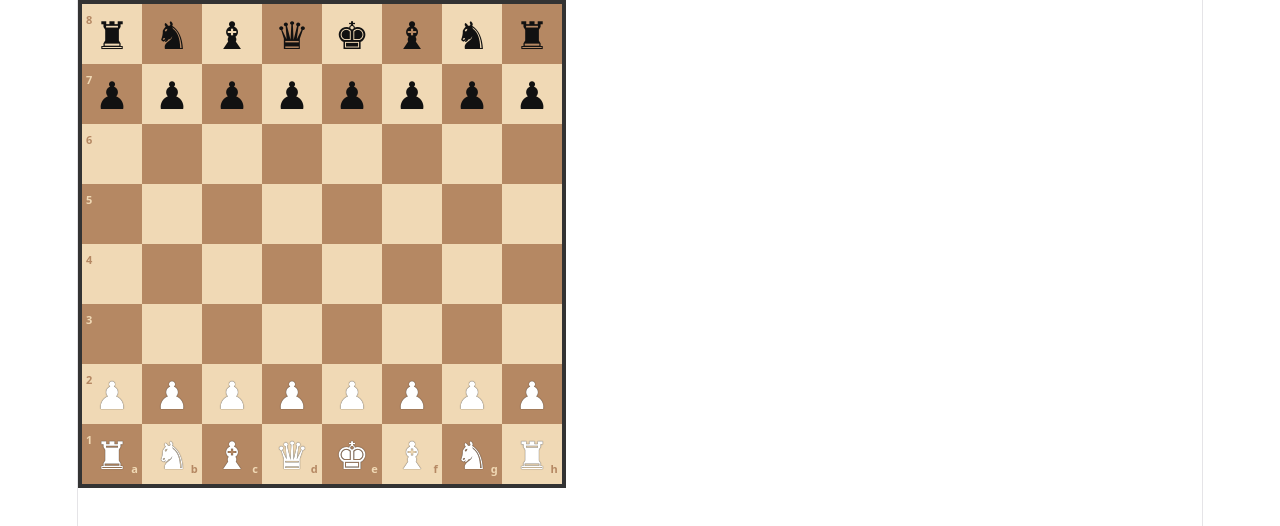
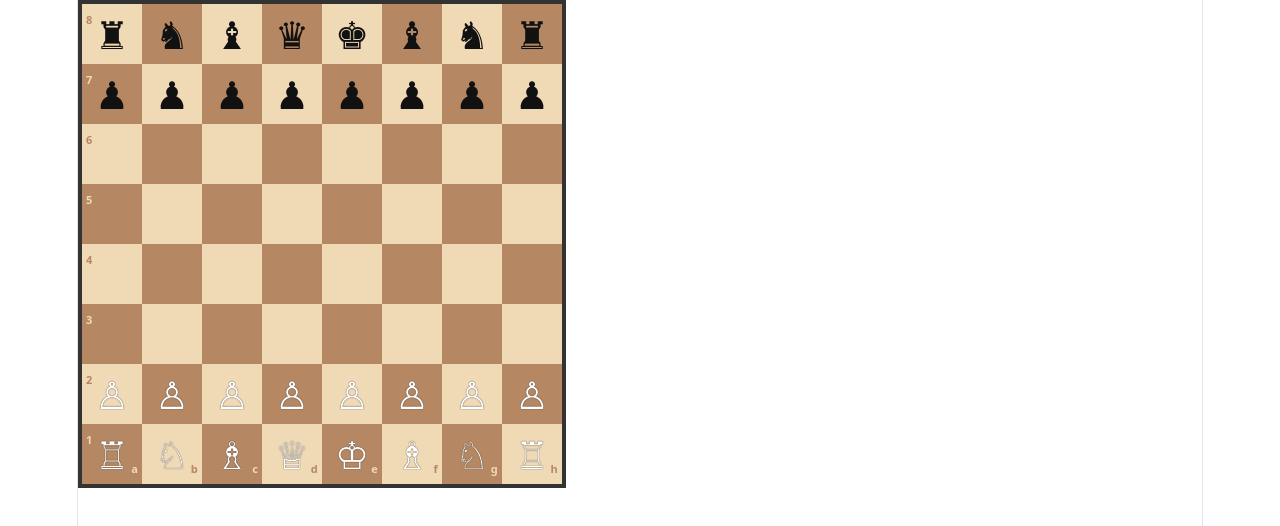
Before and after one commit to Kyle3408/chess-project-frem2, a Vue app: page / in a window 1280 px wide. Shown: the top 526 px of the page. Built offline with nearby package versions, Linux system fonts and the light colour scheme.

Commit message:
added rules but bug on pawn promotion

```diff
--- a/src/chess_core/board.js
+++ b/src/chess_core/board.js
@@ -1,225 +1,121 @@
 // src/chess_core/board.js
-import { Piece, COLOR, PIECE_TYPE, DIRECTIONS } from './piece.js';
-import { FENHandler } from './fen.js';
-
-export const DEFAULT_FEN = 'rnbqkbnr/pppppppp/8/8/8/8/PPPPPPPP/RNBQKBNR w KQkq - 0 1';
+import { Piece, PIECE_TYPE, COLOR } from './piece.js';
 
 export class Board {
-  constructor(fen = DEFAULT_FEN) {
-    this.pgnHistory = [];
-    this.loadFEN(fen);
+  constructor() {
+    this.squares = new Array(64).fill(null);
+    this.activeColor = COLOR.WHITE;
+
+    this.setupBoard();
   }
 
-  // Load state from FEN
-  loadFEN(fenString) {
-    const parsed = FENHandler.parse(fenString);
-    this.grid = parsed.grid;
-    this.activeColor = parsed.activeColor;
-    this.castlingRights = parsed.castlingRights;
-    this.enPassantTarget = parsed.enPassantTarget;
-    this.halfMoveClock = parsed.halfMoveClock;
-    this.fullMoveNumber = parsed.fullMoveNumber;
+  setupBoard() {
+    // Black non-pawn pieces
+    this.squares[0] = new Piece(PIECE_TYPE.ROOK, COLOR.BLACK);
+    this.squares[1] = new Piece(PIECE_TYPE.KNIGHT, COLOR.BLACK);
+    this.squares[2] = new Piece(PIECE_TYPE.BISHOP, COLOR.BLACK);
+    this.squares[3] = new Piece(PIECE_TYPE.QUEEN, COLOR.BLACK);
+    this.squares[4] = new Piece(PIECE_TYPE.KING, COLOR.BLACK);
+    this.squares[5] = new Piece(PIECE_TYPE.BISHOP, COLOR.BLACK);
+    this.squares[6] = new Piece(PIECE_TYPE.KNIGHT, COLOR.BLACK);
+    this.squares[7] = new Piece(PIECE_TYPE.ROOK, COLOR.BLACK);
+
+    // Black pawns
+    for (let i = 8; i < 16; i++) {
+      this.squares[i] = new Piece(PIECE_TYPE.PAWN, COLOR.BLACK);
+    }
+
+    // White pawns
+    for (let i = 48; i < 56; i++) {
+      this.squares[i] = new Piece(PIECE_TYPE.PAWN, COLOR.WHITE);
+    }
+
+    // White non-pawn pieces
+    this.squares[56] = new Piece(PIECE_TYPE.ROOK, COLOR.WHITE);
+    this.squares[57] = new Piece(PIECE_TYPE.KNIGHT, COLOR.WHITE);
+    this.squares[58] = new Piece(PIECE_TYPE.BISHOP, COLOR.WHITE);
+    this.squares[59] = new Piece(PIECE_TYPE.QUEEN, COLOR.WHITE);
+    this.squares[60] = new Piece(PIECE_TYPE.KING, COLOR.WHITE);
+    this.squares[61] = new Piece(PIECE_TYPE.BISHOP, COLOR.WHITE);
+    this.squares[62] = new Piece(PIECE_TYPE.KNIGHT, COLOR.WHITE);
+    this.squares[63] = new Piece(PIECE_TYPE.ROOK, COLOR.WHITE);
   }
 
-  // Export current state to FEN
-  toFEN() {
-    return FENHandler.generate({
-      grid: this.grid,
-      activeColor: this.activeColor,
-      castlingRights: this.castlingRights,
-      enPassantTarget: this.enPassantTarget,
-      halfMoveClock: this.halfMoveClock,
-      fullMoveNumber: this.fullMoveNumber,
-    });
+  getPieceByIndex(index) {
+    return this.squares[index - 1] || null;
   }
 
-  // PGN Tracking Methods
-  recordMove(sanMove) {
-    this.pgnHistory.push({
-      moveNumber: this.fullMoveNumber,
-      color: this.activeColor,
-      san: sanMove,
-    });
-  }
+  getValidMovesByIndex(index) {
+    const piece = this.getPieceByIndex(index);
+    if (!piece) return [];
 
-  exportPGN(headers = {}) {
-    const headerLines = [
-      `[Event "${headers.event || 'Casual Game'}"]`,
-      `[Site "${headers.site || 'Localhost'}"]`,
-      `[Date "${headers.date || new Date().toISOString().split('T')[0]}"]`,
-      `[White "${headers.white || 'Player 1'}"]`,
-      `[Black "${headers.black || 'Player 2'}"]`,
-      `[Result "${headers.result || '*'}"]`,
-    ];
+    const moves = [];
+    const row = Math.floor((index - 1) / 8);
+    const col = (index - 1) % 8;
 
-    let pgnBody = '';
-    for (let i = 0; i < this.pgnHistory.length; i++) {
-      const move = this.pgnHistory[i];
-      if (move.color === COLOR.WHITE) {
-        pgnBody += `${move.moveNumber}. ${move.san} `;
-      } else {
-        pgnBody += `${move.san} `;
+    if (piece.type === PIECE_TYPE.PAWN) {
+      const direction = piece.color === COLOR.WHITE ? -1 : 1;
+      const startRow = piece.color === COLOR.WHITE ? 6 : 1;
+
+      // Forward step
+      const forwardRow = row + direction;
+      const forwardIndex = forwardRow * 8 + col + 1;
+      if (forwardRow >= 0 && forwardRow <= 7 && !this.getPieceByIndex(forwardIndex)) {
+        moves.push(forwardIndex);
+
+        // Double forward step
+        if (row === startRow) {
+          const doubleForwardRow = row + 2 * direction;
+          const doubleForwardIndex = doubleForwardRow * 8 + col + 1;
+          if (!this.getPieceByIndex(doubleForwardIndex)) {
+            moves.push(doubleForwardIndex);
+          }
+        }
+      }
+
+      // Diagonal capture
+      for (const targetCol of [col - 1, col + 1]) {
+        if (targetCol >= 0 && targetCol <= 7) {
+          const captureIndex = forwardRow * 8 + targetCol + 1;
+          const targetPiece = this.getPieceByIndex(captureIndex);
+          if (targetPiece && targetPiece.color !== piece.color) {
+            moves.push(captureIndex);
+          }
+        }
+      }
+    } else {
+      // Basic moves for other pieces
+      for (let i = 1; i <= 64; i++) {
+        if (i === index) continue;
+        const targetPiece = this.getPieceByIndex(i);
+        if (!targetPiece || targetPiece.color !== piece.color) {
+          moves.push(i);
+        }
       }
     }
 
-    return `${headerLines.join('\n')}\n\n${pgnBody.trim()}`;
+    return moves;
   }
 
-  // Helper method to retrieve a piece using a 1-based index (1 to 64)
-  getPieceByIndex(index) {
-    const row = Math.floor((index - 1) / 8);
-    const col = (index - 1) % 8;
-    return this.grid[row][col];
-  }
-
-  // Helper method to get valid moves directly using a 1-based index (1 to 64)
-  getValidMovesByIndex(index) {
-    const row = Math.floor((index - 1) / 8);
-    const col = (index - 1) % 8;
-    return this.getValidMoves(row, col);
-  }
-
-  // Execute a move on the board by 1-64 index
-  movePiece(fromIndex, toIndex) {
-    const fromRow = Math.floor((fromIndex - 1) / 8);
-    const fromCol = (fromIndex - 1) % 8;
-    const toRow = Math.floor((toIndex - 1) / 8);
-    const toCol = (toIndex - 1) % 8;
-
-    const movingPiece = this.grid[fromRow][fromCol];
+  movePiece(fromIndex, toIndex, promotionType = PIECE_TYPE.QUEEN) {
+    const movingPiece = this.getPieceByIndex(fromIndex);
     if (!movingPiece) return false;
 
-    // Build standard algebraic notation (SAN) before state update
-    const targetPiece = this.grid[toRow][toCol];
-    const isCapture = targetPiece !== null;
-    const piecePrefix = movingPiece.type === PIECE_TYPE.PAWN
-      ? (isCapture ? String.fromCharCode(97 + fromCol) : '')
-      : movingPiece.type.toUpperCase();
-    const captureSymbol = isCapture ? 'x' : '';
-    const destSquare = `${String.fromCharCode(97 + toCol)}${8 - toRow}`;
-    const sanMove = `${piecePrefix}${captureSymbol}${destSquare}`;
+    const toRow = Math.floor((toIndex - 1) / 8);
+    const isPawn = movingPiece.type === PIECE_TYPE.PAWN;
+    const isPromotionRank = (movingPiece.color === COLOR.WHITE && toRow === 0) ||
+                            (movingPiece.color === COLOR.BLACK && toRow === 7);
 
-    // Record the move into PGN history on current turn
-    this.recordMove(sanMove);
-
-    // Move piece on the grid
-    this.grid[toRow][toCol] = movingPiece;
-    this.grid[fromRow][fromCol] = null;
-
-    // Increment fullMoveNumber when black completes a turn
-    if (this.activeColor === COLOR.BLACK) {
-      this.fullMoveNumber += 1;
+    // If pawn promotion, place the newly promoted piece
+    if (isPawn && isPromotionRank) {
+      this.squares[toIndex - 1] = new Piece(promotionType, movingPiece.color);
+    } else {
+      this.squares[toIndex - 1] = movingPiece;
     }
 
-    // Toggle active color
+    this.squares[fromIndex - 1] = null;
     this.activeColor = this.activeColor === COLOR.WHITE ? COLOR.BLACK : COLOR.WHITE;
 
     return true;
   }
-
-  // Bounds check helper
-  isInBounds(row, col) {
-    return row >= 0 && row < 8 && col >= 0 && col < 8;
-  }
-
-  // Convert row/col to 1-64 index for Vue UI
-  toIndex(row, col) {
-    return row * 8 + col + 1;
-  }
-
-  /**
-   * Calculates valid destination indices (1-64) for a piece at (row, col)
-   */
-  getValidMoves(row, col) {
-    const piece = this.grid[row][col];
-    if (!piece || piece.color !== this.activeColor) return [];
-
-    const validMoves = [];
-
-    if (piece.type === PIECE_TYPE.PAWN) {
-      this.getPawnMoves(row, col, piece, validMoves);
-    } else if (piece.type === PIECE_TYPE.KNIGHT) {
-      this.getStepMoves(row, col, piece, DIRECTIONS.KNIGHT, validMoves);
-    } else if (piece.type === PIECE_TYPE.KING) {
-      const kingDirs = [...DIRECTIONS.ORTHOGONAL, ...DIRECTIONS.DIAGONAL];
-      this.getStepMoves(row, col, piece, kingDirs, validMoves);
-    } else if (piece.isSliding) {
-      let directions = [];
-      if (piece.type === PIECE_TYPE.ROOK) directions = DIRECTIONS.ORTHOGONAL;
-      if (piece.type === PIECE_TYPE.BISHOP) directions = DIRECTIONS.DIAGONAL;
-      if (piece.type === PIECE_TYPE.QUEEN) directions = [...DIRECTIONS.ORTHOGONAL, ...DIRECTIONS.DIAGONAL];
-
-      this.getSlidingMoves(row, col, piece, directions, validMoves);
-    }
-
-    return validMoves;
-  }
-
-  // Helper: Sliding pieces (Rook, Bishop, Queen)
-  getSlidingMoves(row, col, piece, directions, validMoves) {
-    for (const [dRow, dCol] of directions) {
-      let r = row + dRow;
-      let c = col + dCol;
-
-      while (this.isInBounds(r, c)) {
-        const target = this.grid[r][c];
-        if (!target) {
-          validMoves.push(this.toIndex(r, c));
-        } else {
-          if (target.color !== piece.color) {
-            validMoves.push(this.toIndex(r, c)); // Capture enemy
-          }
-          break; // Stop raycasting at any piece
-        }
-        r += dRow;
-        c += dCol;
-      }
-    }
-  }
-
-  // Helper: Non-sliding single step pieces (Knight, King)
-  getStepMoves(row, col, piece, offsets, validMoves) {
-    for (const [dRow, dCol] of offsets) {
-      const r = row + dRow;
-      const c = col + dCol;
-
-      if (this.isInBounds(r, c)) {
-        const target = this.grid[r][c];
-        if (!target || target.color !== piece.color) {
-          validMoves.push(this.toIndex(r, c));
-        }
-      }
-    }
-  }
-
-  // Helper: Pawn special forward and diagonal capture rules
-  getPawnMoves(row, col, piece, validMoves) {
-    const direction = piece.color === COLOR.WHITE ? -1 : 1;
-    const startRank = piece.color === COLOR.WHITE ? 6 : 1;
-
-    // 1. One step forward
-    const forwardRow = row + direction;
-    if (this.isInBounds(forwardRow, col) && !this.grid[forwardRow][col]) {
-      validMoves.push(this.toIndex(forwardRow, col));
-
-      // 2. Two steps forward from initial rank
-      const doubleForwardRow = row + 2 * direction;
-      if (row === startRank && !this.grid[doubleForwardRow][col]) {
-        validMoves.push(this.toIndex(doubleForwardRow, col));
-      }
-    }
-
-    // 3. Diagonal captures
-    for (const dCol of [-1, 1]) {
-      const capRow = row + direction;
-      const capCol = col + dCol;
-
-      if (this.isInBounds(capRow, capCol)) {
-        const target = this.grid[capRow][capCol];
-        if (target && target.color !== piece.color) {
-          validMoves.push(this.toIndex(capRow, capCol));
-        }
-      }
-    }
-  }
 }
--- a/src/chess_core/piece.js
+++ b/src/chess_core/piece.js
@@ -26,12 +26,12 @@ export const DIRECTIONS = {
 
 const UNICODE_PIECES = {
   [COLOR.WHITE]: {
-    [PIECE_TYPE.PAWN]: '♟',
-    [PIECE_TYPE.KNIGHT]: '♞',
-    [PIECE_TYPE.BISHOP]: '♝',
-    [PIECE_TYPE.ROOK]: '♜',
-    [PIECE_TYPE.QUEEN]: '♛',
-    [PIECE_TYPE.KING]: '♚',
+    [PIECE_TYPE.PAWN]: '♙',
+    [PIECE_TYPE.KNIGHT]: '♘',
+    [PIECE_TYPE.BISHOP]: '♗',
+    [PIECE_TYPE.ROOK]: '♖',
+    [PIECE_TYPE.QUEEN]: '♕',
+    [PIECE_TYPE.KING]: '♔',
   },
   [COLOR.BLACK]: {
     [PIECE_TYPE.PAWN]: '♟',
@@ -44,13 +44,21 @@ const UNICODE_PIECES = {
 };
 
 export class Piece {
-  constructor(color, type) {
-    this.color = color;
-    this.type = type;
+  /**
+   * Accepts either (type, color) or (color, type) for flexible instantiation
+   */
+  constructor(param1, param2) {
+    if (param1 === COLOR.WHITE || param1 === COLOR.BLACK) {
+      this.color = param1;
+      this.type = param2;
+    } else {
+      this.type = param1;
+      this.color = param2;
+    }
   }
 
   get symbol() {
-    return UNICODE_PIECES[this.color][this.type];
+    return UNICODE_PIECES[this.color]?.[this.type] || '';
   }
 
   // Helper to identify sliding pieces
--- a/src/components/ChessBoard.vue
+++ b/src/components/ChessBoard.vue
@@ -1,5 +1,6 @@
 <!-- src/components/Chessboard.vue -->
 <template>
+  <div class="chessboard-container">
     <div class="chessboard">
       <div
         v-for="index in 64"
@@ -39,20 +40,53 @@
           {{ getFileLabel(index) }}
         </span>
       </div>
+
+      <!-- Promotion Choice Modal Overlay -->
+      <div v-if="pendingPromotion" class="promotion-overlay">
+        <div class="promotion-modal">
+          <h3>Promote Pawn</h3>
+          <div class="promotion-options">
+            <button
+              v-for="option in promotionOptions"
+              :key="option.type"
+              class="promotion-btn"
+              @click="confirmPromotion(option.type)"
+            >
+              {{ option.symbol }}
+            </button>
+          </div>
+        </div>
+      </div>
+    </div>
   </div>
 </template>
 
 <script setup>
-import { shallowRef, ref } from 'vue';
+import { shallowRef, ref, computed } from 'vue';
 import { Board } from '../chess_core/board.js';
-import { COLOR } from '../chess_core/piece.js';
+import { COLOR, PIECE_TYPE } from '../chess_core/piece.js';
 
-// Use shallowRef to keep Board instance clean
+// Shallow ref keeps Board state clean
 const board = shallowRef(new Board());
 
-// Sub-task 4: Reactive state for selected piece and valid target squares
+// Selection and movement state
 const selectedSquare = ref(null);
 const possibleMoves = ref([]);
+
+// Pending promotion state: { fromIndex, toIndex, color }
+const pendingPromotion = ref(null);
+
+// Promotion choices dynamically matching upper-case constants
+const promotionOptions = computed(() => {
+  if (!pendingPromotion.value) return [];
+  const isWhite = pendingPromotion.value.color === COLOR.WHITE;
+  return [
+    { type: PIECE_TYPE.QUEEN, symbol: isWhite ? '♕' : '♛' },
+    { type: PIECE_TYPE.ROOK, symbol: isWhite ? '♖' : '♜' },
+    { type: PIECE_TYPE.BISHOP, symbol: isWhite ? '♗' : '♝' },
+    { type: PIECE_TYPE.KNIGHT, symbol: isWhite ? '♘' : '♞' },
+  ];
+});
 
 // Core helper getters
 const getPiece = (index) => board.value.getPieceByIndex(index);
@@ -63,45 +97,83 @@ const getRankLabel = (index) => 8 - getRow(index);
 const getFileLabel = (index) => String.fromCharCode(97 + getCol(index));
 
 /**
- * Sub-task 4: Selection and movement handler
+ * Handle square clicks for selection, move execution, and promotion trigger
  */
 const handleSquareClick = (index) => {
+  // Block clicks while promotion modal is open
+  if (pendingPromotion.value) return;
+
   const clickedPiece = getPiece(index);
 
-  // 1. If clicking a highlighted destination tile, execute move
+  // 1. If clicking a highlighted target square
   if (selectedSquare.value !== null && possibleMoves.value.includes(index)) {
-    board.value.movePiece(selectedSquare.value, index);
+    const movingPiece = getPiece(selectedSquare.value);
+    const toRow = getRow(index);
+    const isPawn = movingPiece && movingPiece.type === PIECE_TYPE.PAWN;
+    const isPromotionRank = (movingPiece.color === COLOR.WHITE && toRow === 0) ||
+                            (movingPiece.color === COLOR.BLACK && toRow === 7);
 
-    // Clear selection state
-    selectedSquare.value = null;
-    possibleMoves.value = [];
-
-    // Re-assign board value to trigger shallowRef reactivity in Vue
-    board.value = board.value;
+    // If pawn lands on promotion rank, pause and show selection modal
+    if (isPawn && isPromotionRank) {
+      pendingPromotion.value = {
+        fromIndex: selectedSquare.value,
+        toIndex: index,
+        color: movingPiece.color,
+      };
       return;
     }
 
-  // 2. If clicking the currently selected square: toggle selection off
-  if (selectedSquare.value === index) {
-    selectedSquare.value = null;
-    possibleMoves.value = [];
+    executeMove(selectedSquare.value, index);
     return;
   }
 
-  // 3. If clicking a friendly piece matching the active turn, select (or reselect) it
+  // 2. Toggle selection off when clicking the selected square again
+  if (selectedSquare.value === index) {
+    clearSelection();
+    return;
+  }
+
+  // 3. Select friendly piece if it's their turn
   if (clickedPiece && clickedPiece.color === board.value.activeColor) {
     selectedSquare.value = index;
     possibleMoves.value = board.value.getValidMovesByIndex(index);
     return;
   }
 
-  // 4. Clear selection on any other click
+  clearSelection();
+};
+
+/**
+ * Executes move on Board instance and updates shallowRef state
+ */
+const executeMove = (fromIndex, toIndex, promotionType = PIECE_TYPE.QUEEN) => {
+  board.value.movePiece(fromIndex, toIndex, promotionType);
+  clearSelection();
+  board.value = board.value; // Re-trigger shallowRef reactivity
+};
+
+/**
+ * Confirms promotion choice from modal button click
+ */
+const confirmPromotion = (pieceType) => {
+  if (!pendingPromotion.value) return;
+  const { fromIndex, toIndex } = pendingPromotion.value;
+  pendingPromotion.value = null;
+  executeMove(fromIndex, toIndex, pieceType);
+};
+
+const clearSelection = () => {
   selectedSquare.value = null;
   possibleMoves.value = [];
 };
 </script>
 
 <style scoped>
+.chessboard-container {
+  position: relative;
+  display: inline-block;
+}
+
 .chessboard {
   display: grid;
   grid-template-columns: repeat(8, 60px);
@@ -109,6 +181,7 @@ const handleSquareClick = (index) => {
   width: 480px;
   border: 4px solid #333;
   user-select: none;
+  position: relative;
 }
 
 .square {
@@ -128,22 +201,22 @@ const handleSquareClick = (index) => {
   color: #f0d9b5;
 }
 
-/* Highlight square of currently selected piece */
+/* Selected square highlight */
 .square.selected {
   background-color: #baca44 !important;
 }
 
-/* Cursor pointer for valid target squares */
+/* Target square hover state */
 .square.highlight {
   cursor: pointer;
 }
 
-/* Capture highlight overlay on enemy piece target squares */
+/* Enemy piece capture highlight */
 .square.highlight:has(.piece) {
   background-color: #e1000088 !important;
 }
 
-/* Visual dot indicator for empty destination squares */
+/* Empty destination move dot indicator */
 .move-dot {
   width: 18px;
   height: 18px;
@@ -185,4 +258,56 @@ const handleSquareClick = (index) => {
   bottom: 2px;
   right: 4px;
 }
+
+/* --- Promotion Overlay Modal --- */
+.promotion-overlay {
+  position: absolute;
+  top: 0;
+  left: 0;
+  width: 100%;
+  height: 100%;
+  background: rgba(0, 0, 0, 0.65);
+  display: flex;
+  align-items: center;
+  justify-content: center;
+  z-index: 10;
+}
+
+.promotion-modal {
+  background: #fff;
+  padding: 16px 24px;
+  border-radius: 8px;
+  box-shadow: 0 4px 12px rgba(0, 0, 0, 0.3);
+  text-align: center;
+}
+
+.promotion-modal h3 {
+  margin: 0 0 12px 0;
+  font-size: 16px;
+  color: #333;
+}
+
+.promotion-options {
+  display: flex;
+  gap: 12px;
+}
+
+.promotion-btn {
+  background: #f0d9b5;
+  border: 2px solid #b58863;
+  border-radius: 6px;
+  font-size: 32px;
+  width: 54px;
+  height: 54px;
+  cursor: pointer;
+  display: flex;
+  align-items: center;
+  justify-content: center;
+  transition: transform 0.1s ease, background-color 0.1s ease;
+}
+
+.promotion-btn:hover {
+  background-color: #baca44;
+  transform: scale(1.08);
+}
 </style>
```
Lines whose indentation alone changed are shown as unchanged.
